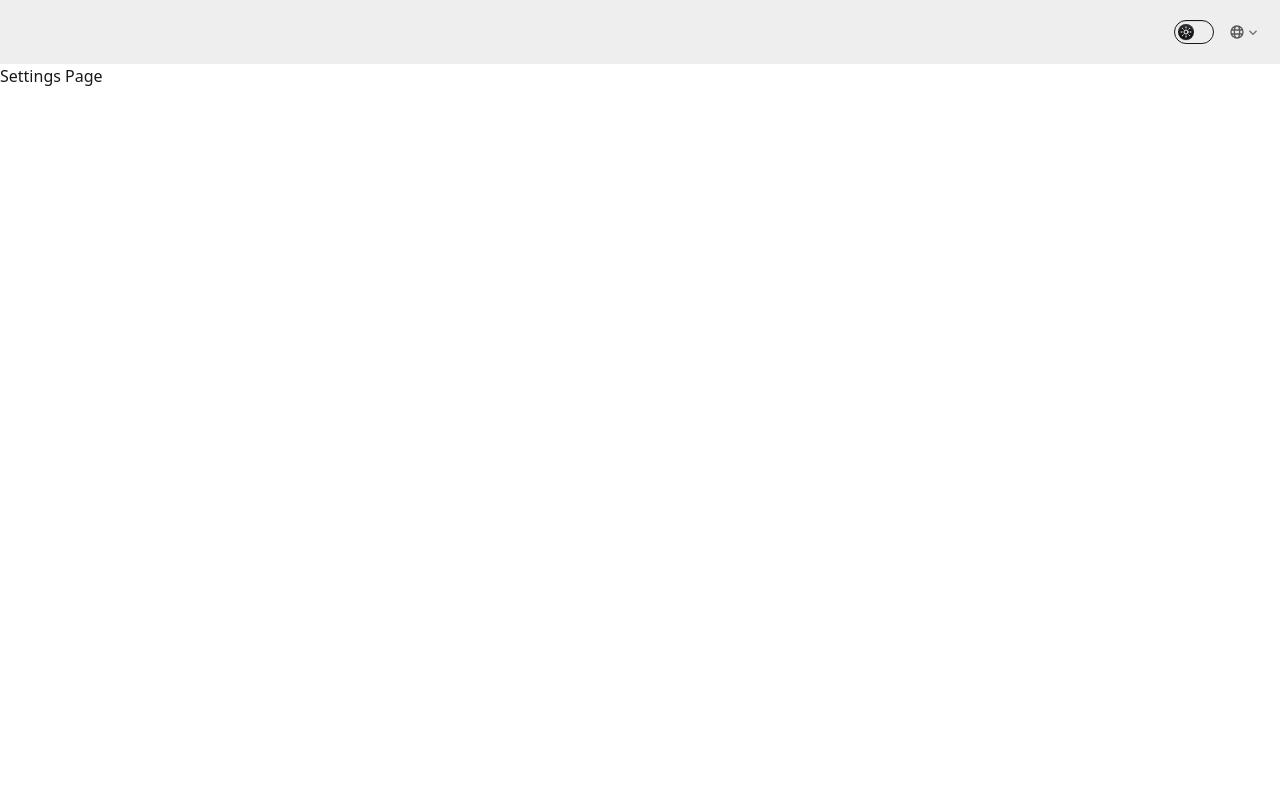
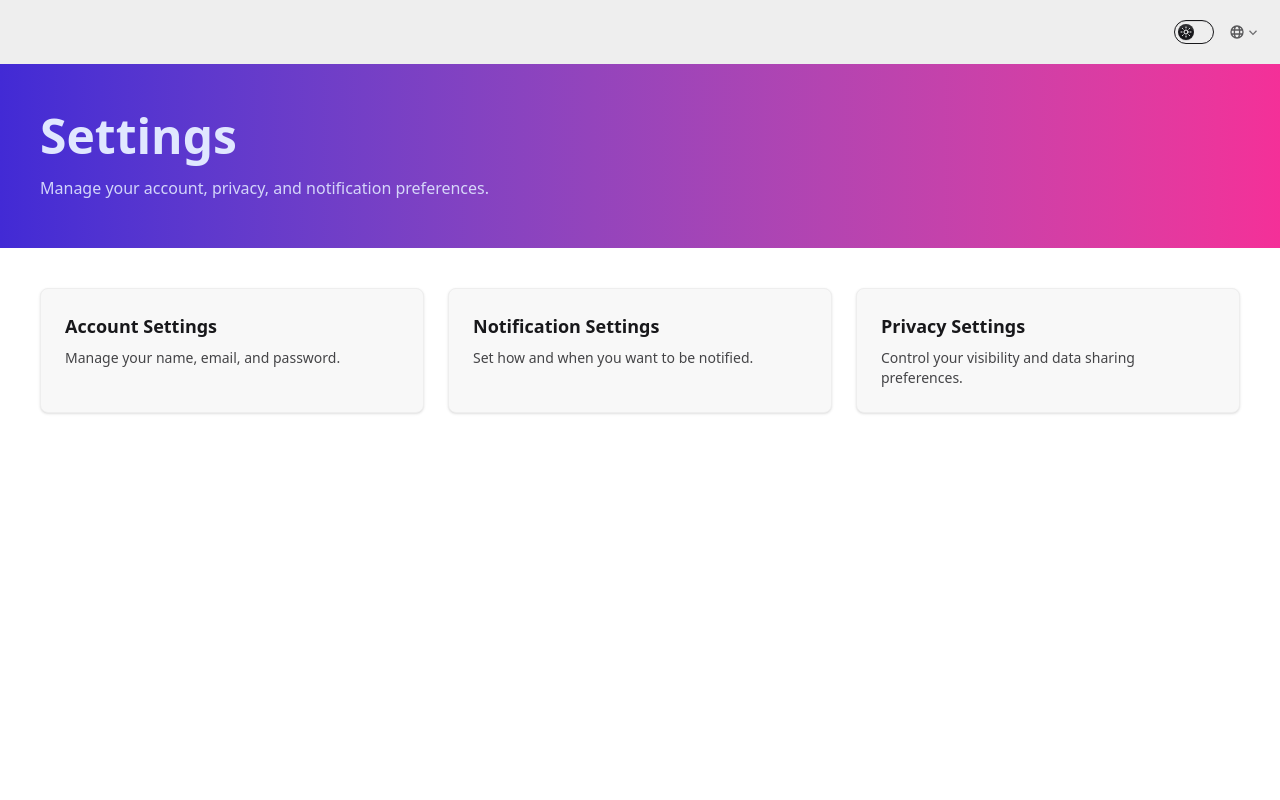
Before and after one commit to deep0ctave/telvy_v2, a React (Vite) app: page /settings in a window 1280 px wide. Shown: the top 800 px of the page. Built offline with nearby package versions, Linux system fonts and the light colour scheme.

Commit message:
Add Settings page and dummy sub-menu pages

```diff
--- a/package.json
+++ b/package.json
@@ -16,6 +16,7 @@
     "lucide-react": "^0.511.0",
     "react": "^19.1.0",
     "react-dom": "^19.1.0",
+    "react-icons": "^5.5.0",
     "react-router-dom": "^7.6.0",
     "tailwindcss": "^4.1.7"
   },
--- /dev/null
+++ b/src/AccountSettings.jsx
@@ -0,0 +1,22 @@
+import React from "react";
+
+const AccountSettings = () => {
+  return (
+    <div className="flex-1">
+      {/* Header */}
+      <div className="bg-gradient-to-r from-primary to-secondary text-primary-content px-10 py-12">
+        <h1 className="text-5xl font-extrabold">Account Settings</h1>
+        <p className="mt-4 max-w-2xl text-base opacity-90">
+          Manage your personal information and login details.
+        </p>
+      </div>
+
+      {/* Content Placeholder */}
+      <div className="p-10">
+        <p className="text-lg opacity-70">Account settings form will go here.</p>
+      </div>
+    </div>
+  );
+};
+
+export default AccountSettings;
--- a/src/App.jsx
+++ b/src/App.jsx
@@ -11,19 +11,10 @@ import ForgotPassword from './ForgotPassword.jsx';
 import HomePage from './HomePage.jsx';
 import Dashboard from './Dashboard.jsx';
 import QuizzesPage from './QuizzesPage.jsx';
-
-// Dummy components
-function Home() {
-  return <div><h1>Home Page</h1></div>;
-}
-
-function Quiz() {
-  return <div><h1>Quiz Page</h1></div>;
-}
-
-function Settings() {
-  return <div><h1>Settings Page</h1></div>;
-}
+import SettingsPage from './SettingsPage.jsx';
+import AccountSettings from './AccountSettings.jsx';
+import PrivacySettings from './PrivacySettings.jsx';
+import NotificationSettings from './NotificationSettings.jsx';
 
 // The main logic component
 function MainLayout() {
@@ -36,8 +27,7 @@ function MainLayout() {
       <Drawer showSidebar={showSidebar}>
         <Routes>
           <Route path="/" element={<HomePage />} />
-          <Route path="/quiz" element={<Quiz />} />
-          <Route path="/settings" element={<Settings />} />
+          <Route path="/settings" element={<SettingsPage />} />
           <Route path="/about" element={<About />} />
           <Route path="/contact" element={<ContactUs />} />
           <Route path="/register" element={<Register />} />
@@ -45,6 +35,10 @@ function MainLayout() {
           <Route path="/forgotpassword" element={<ForgotPassword />} />
           <Route path="/dashboard" element={<Dashboard />} />
           <Route path="/quizzes" element={<QuizzesPage />} />
+          <Route path="/settings" element={<SettingsPage />} />
+          <Route path="/settings/account" element={<AccountSettings />} />
+          <Route path="/settings/notifications" element={<NotificationSettings />} />
+          <Route path="/settings/privacy" element={<PrivacySettings />} />
         </Routes>
       </Drawer>
       <Footer />
--- /dev/null
+++ b/src/NotificationSettings.jsx
@@ -0,0 +1,22 @@
+import React from "react";
+
+const NotificationSettings = () => {
+  return (
+    <div className="flex-1">
+      {/* Header */}
+      <div className="bg-gradient-to-r from-primary to-secondary text-primary-content px-10 py-12">
+        <h1 className="text-5xl font-extrabold">Notification Settings</h1>
+        <p className="mt-4 max-w-2xl text-base opacity-90">
+          Choose how and when you receive notifications.
+        </p>
+      </div>
+
+      {/* Content Placeholder */}
+      <div className="p-10">
+        <p className="text-lg opacity-70">Notification preferences will be configured here.</p>
+      </div>
+    </div>
+  );
+};
+
+export default NotificationSettings;
--- /dev/null
+++ b/src/PrivacySettings.jsx
@@ -0,0 +1,22 @@
+import React from "react";
+
+const PrivacySettings = () => {
+  return (
+    <div className="flex-1">
+      {/* Header */}
+      <div className="bg-gradient-to-r from-primary to-secondary text-primary-content px-10 py-12">
+        <h1 className="text-5xl font-extrabold">Privacy Settings</h1>
+        <p className="mt-4 max-w-2xl text-base opacity-90">
+          Control your visibility and data-sharing preferences.
+        </p>
+      </div>
+
+      {/* Content Placeholder */}
+      <div className="p-10">
+        <p className="text-lg opacity-70">Privacy options will be added here.</p>
+      </div>
+    </div>
+  );
+};
+
+export default PrivacySettings;
--- /dev/null
+++ b/src/SettingsPage.jsx
@@ -0,0 +1,40 @@
+import React from "react";
+import { Link } from "react-router-dom";
+
+const settingsOptions = [
+  { title: "Account Settings", description: "Manage your name, email, and password.", path: "/settings/account" },
+  { title: "Notification Settings", description: "Set how and when you want to be notified.", path: "/settings/notifications" },
+  { title: "Privacy Settings", description: "Control your visibility and data sharing preferences.", path: "/settings/privacy" },
+];
+
+const SettingsPage = () => {
+  return (
+    <div className="flex-1">
+      {/* Header */}
+      <div className="bg-gradient-to-r from-primary to-secondary text-primary-content px-10 py-12">
+        <h1 className="text-5xl font-extrabold">Settings</h1>
+        <p className="mt-4 max-w-2xl text-base opacity-90">
+          Manage your account, privacy, and notification preferences.
+        </p>
+      </div>
+
+      {/* Submenus */}
+      <div className="p-10 grid grid-cols-1 sm:grid-cols-2 lg:grid-cols-3 gap-6">
+        {settingsOptions.map((option, index) => (
+          <Link
+            key={index}
+            to={option.path}
+            className="card bg-base-200 hover:bg-base-300 transition-shadow border border-base-300 rounded-box shadow"
+          >
+            <div className="card-body">
+              <h2 className="card-title">{option.title}</h2>
+              <p className="text-sm opacity-80">{option.description}</p>
+            </div>
+          </Link>
+        ))}
+      </div>
+    </div>
+  );
+};
+
+export default SettingsPage;
```
Also changed, not shown: 1 other file (tests, documents, lock files or other folders).
